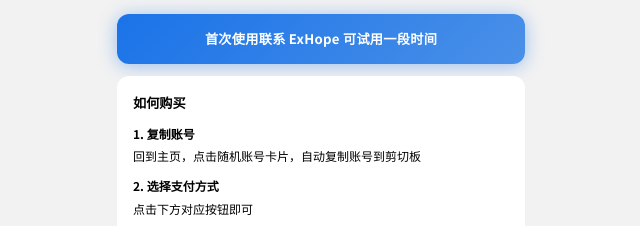
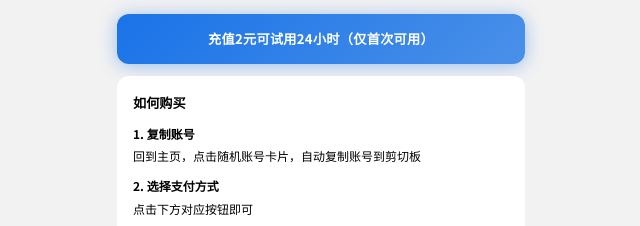
Before and after one commit to shuaibiqixu/ExHope-explan, a plain HTML site: page index.html in a window 1280 px wide. Shown: the top 226 px of the page, 319-959 px from the left. Drawn offline with Linux system fonts and the light colour scheme.

Commit message:
Add files via upload

```diff
--- a/index.html
+++ b/index.html
@@ -239,7 +239,7 @@
 
     <div class="page-body">
 
-        <div class="top-banner">首次使用联系 ExHope 可试用一段时间</div>
+        <div class="top-banner">充值2元可试用24小时（仅首次可用）</div>
 
         <div class="card">
             <div class="card-title">如何购买</div>
```
